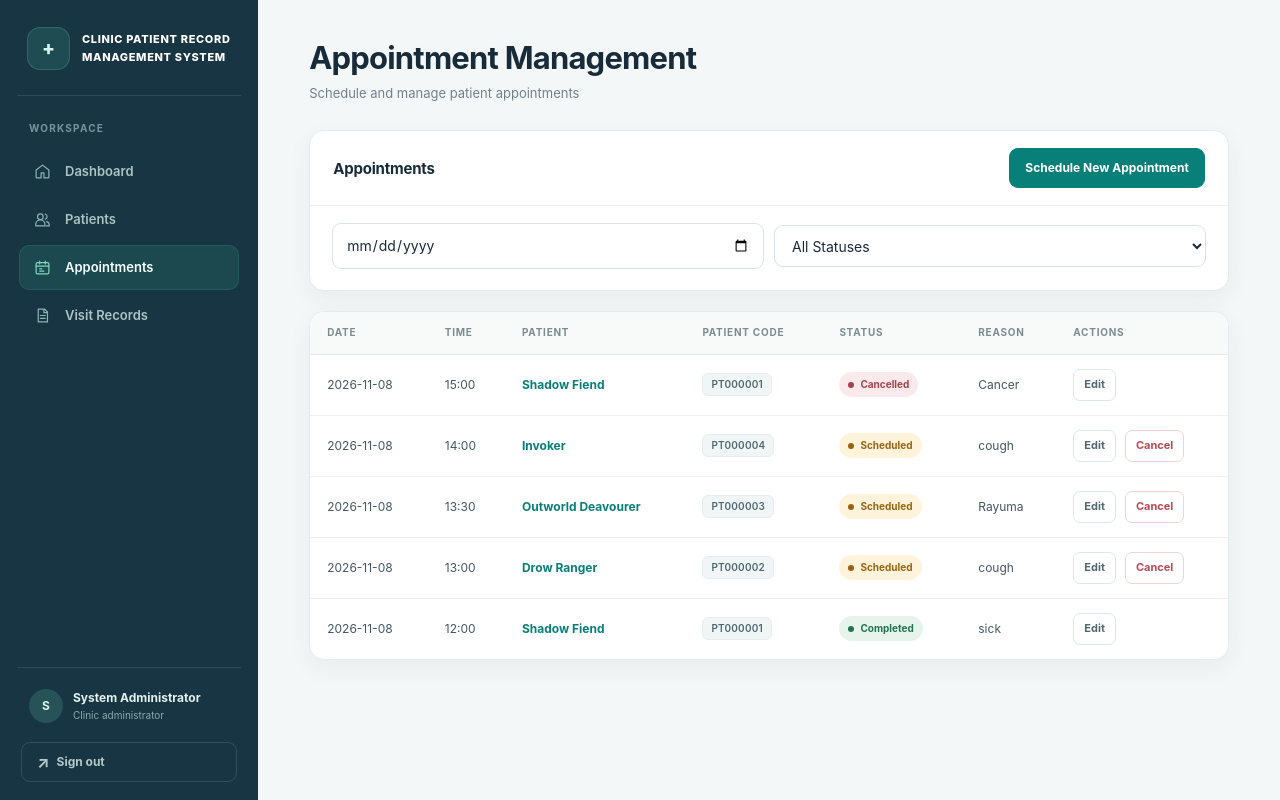
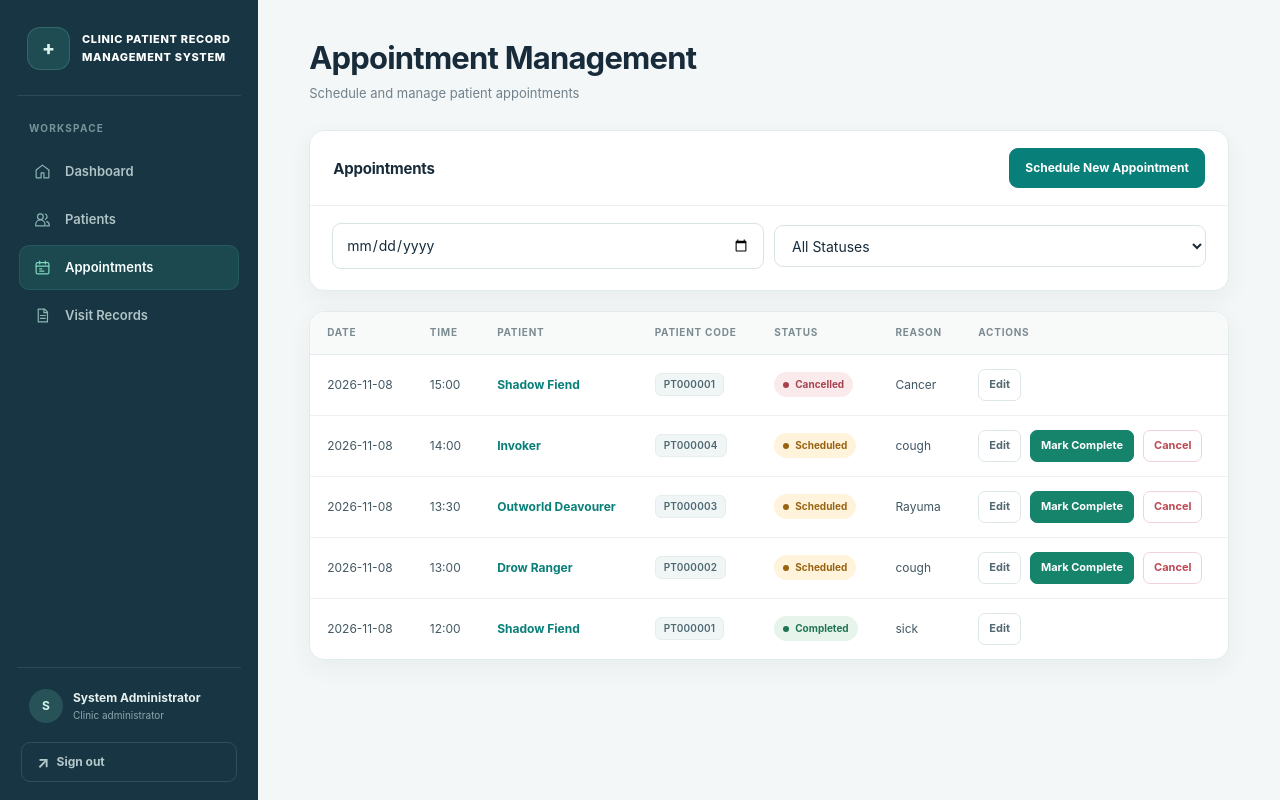
Before and after one commit to lrnzaga-sudo/client-patient-record-management-system, a Flask app: page /appointments in a window 1280 px wide. Run offline with Flask 3, Linux system fonts and the light colour scheme; a user stored in the database is signed in; data comes from the database, SQL or seed files in the repository; both versions use the stored data as it was after the commit.

Commit message:
add mark complete button

```diff
--- a/app.py
+++ b/app.py
@@ -374,6 +374,22 @@ def cancel_appointment(appointment_id):
 
     return redirect(url_for('appointments'))
 
+@app.route('/appointments/<int:appointment_id>/complete', methods=['POST'])
+@login_required
+def complete_appointment(appointment_id):
+    appointment = db.get_appointment_by_id(appointment_id)
+
+    if not appointment:
+        flash('Appointment not found.', 'error')
+    elif appointment['status'] != 'Scheduled':
+        flash('Only scheduled appointments can be marked as completed.', 'error')
+    elif db.update_appointment_status(appointment_id, 'Completed'):
+        flash('Appointment marked as completed.', 'success')
+    else:
+        flash('Failed to mark appointment as completed.', 'error')
+
+    return redirect(url_for('appointments'))
+
 # Visit routes
 @app.route('/visits')
 @login_required
--- a/templates/appointments.html
+++ b/templates/appointments.html
@@ -59,6 +59,9 @@
                         <div class="action-buttons">
                             <a href="{{ url_for('edit_appointment', appointment_id=appointment.appointment_id) }}" class="btn btn-secondary btn-small">Edit</a>
                             {% if appointment.status == 'Scheduled' %}
+                            <form method="POST" action="{{ url_for('complete_appointment', appointment_id=appointment.appointment_id) }}" onsubmit="return confirm('Mark this appointment as completed?');">
+                                <button type="submit" class="btn btn-success btn-small">Mark Complete</button>
+                            </form>
                             <form method="POST" action="{{ url_for('cancel_appointment', appointment_id=appointment.appointment_id) }}" onsubmit="return confirm('Cancel this appointment?');">
                                 <button type="submit" class="btn btn-danger btn-small">Cancel</button>
                             </form>
```
Also changed, not shown: database/clinic.db.
